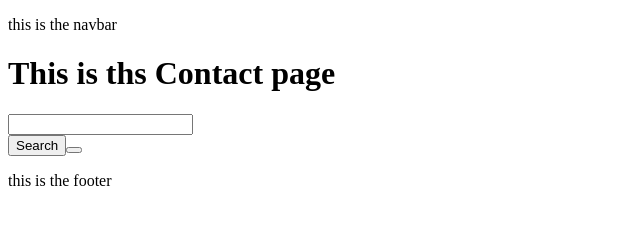
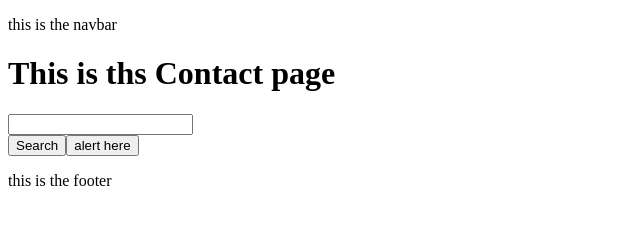
Before and after one commit to nestor-pineda/next-seo-gtag, a Next.js app: page /contact in a window 1280 px wide. Shown: the top 225 px of the page, without its empty margins (0-640 px from the left). Built offline with nearby package versions, Linux system fonts and the light colour scheme; no server answers.

Commit message:
added category

```diff
--- a/pages/contact/index.js
+++ b/pages/contact/index.js
@@ -8,6 +8,7 @@ const Contact = () => {
   const search = () => {
     gtag.event({
       action: "search",
+      category: "search category",
       // params: {
       //   search_term: query,
       // },
@@ -17,6 +18,7 @@ const Contact = () => {
   const myAlert = () => {
     gtag.event({
       action: "myAlerttt",
+      category: "alert category",
     });
     alert(`This is an alert for GA`);
   };
@@ -36,7 +38,7 @@ const Contact = () => {
         </div>
         <div>
           <button onClick={() => search()}>Search</button>
-          <button onClick={() => myAlert()}></button>
+          <button onClick={() => myAlert()}>alert here</button>
         </div>
       </div>
     </>
```
